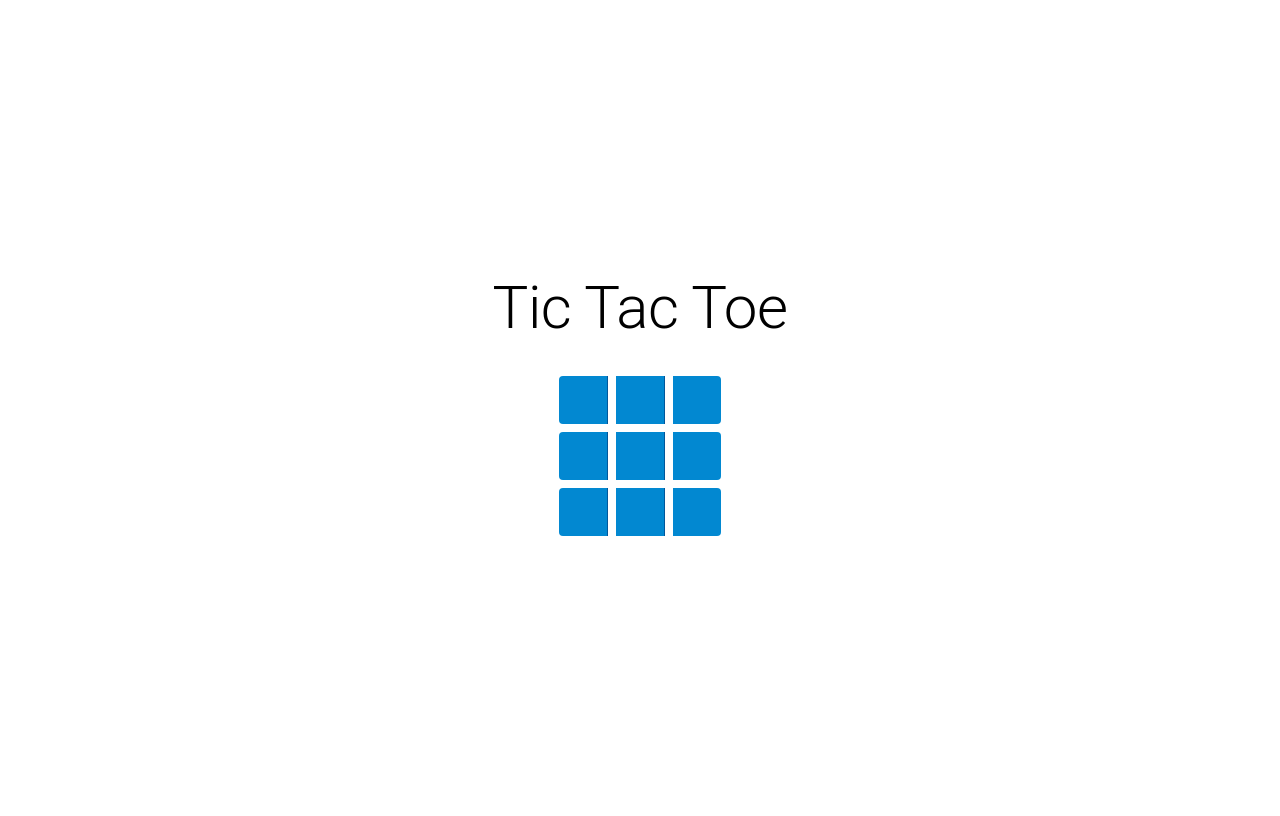
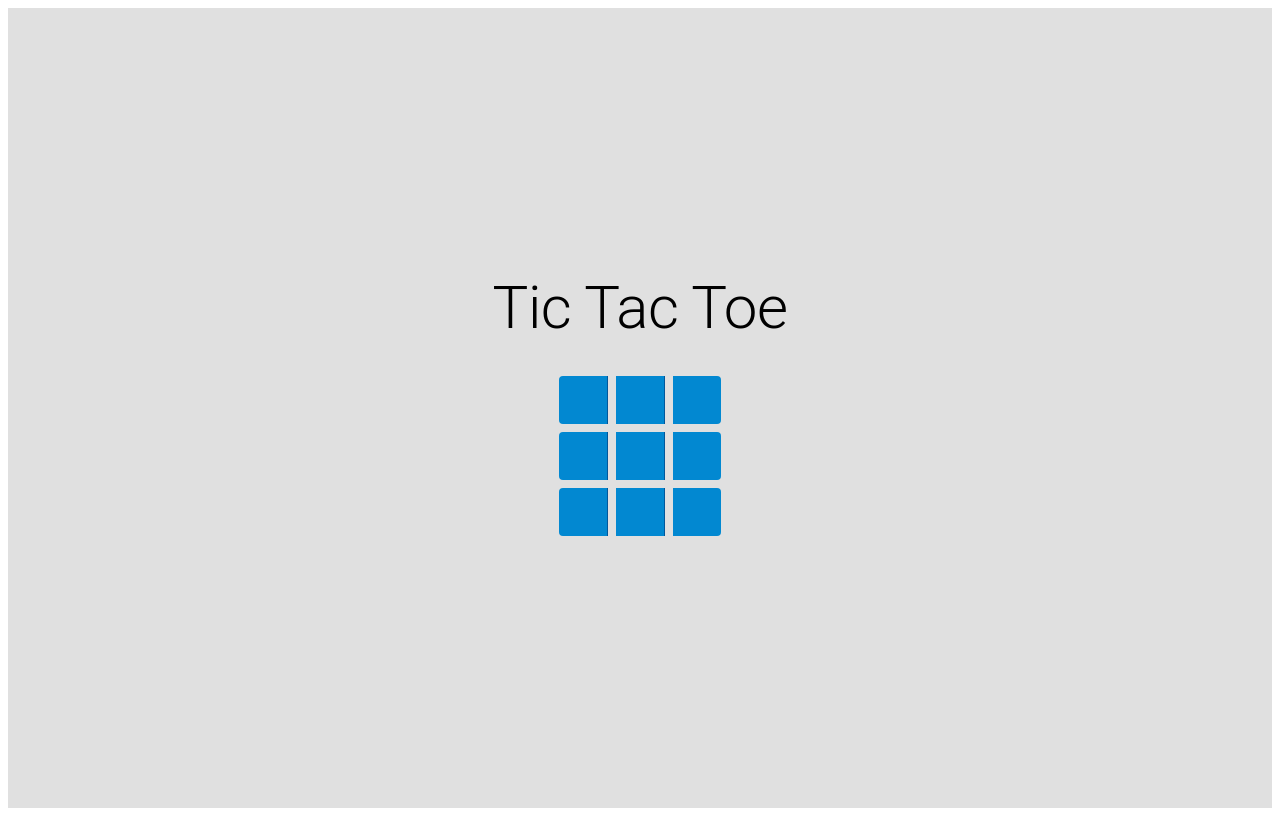
Before and after one commit to kaseyknudsen/tic-tac-toe-game, a React (Create React App) app: page / in a window 1280 px wide. Built offline with nearby package versions, Linux system fonts and the light colour scheme.

Commit message:
changed original background color

```diff
--- a/src/App.js
+++ b/src/App.js
@@ -15,14 +15,14 @@ function App() {
     lost: false,
   });
   const [attempts, setAttempts] = useState(1);
-  const [backgroundColor, setBackgroundColor] = useState("white");
+  const [backgroundColor, setBackgroundColor] = useState("rgb(224, 224, 224)");
 
   const handleWinBackgroundColor = () => {
-      setBackgroundColor("gold");
+    setBackgroundColor("gold");
   };
   const handleLoseBackgroundColor = () => {
-    setBackgroundColor("grey")
-  }
+    setBackgroundColor("rgb(50, 78, 168)");
+  };
 
   //call both getLetter and updateCounter at the same level from updateGridAndCheckWin
   const getLetter = () => {
@@ -84,7 +84,7 @@ function App() {
       setAttempts((prevCount) => prevCount + 1);
       if (attempts === 9) {
         setStatus({ ...status, lost: true });
-        handleLoseBackgroundColor()
+        handleLoseBackgroundColor();
       }
     }
   };
@@ -123,6 +123,7 @@ function App() {
             backgroundColor: "red",
             borderRadius: "5%",
           }}
+
         >
           <CardContent>
             <Typography variant="h5" m={5}>
```
